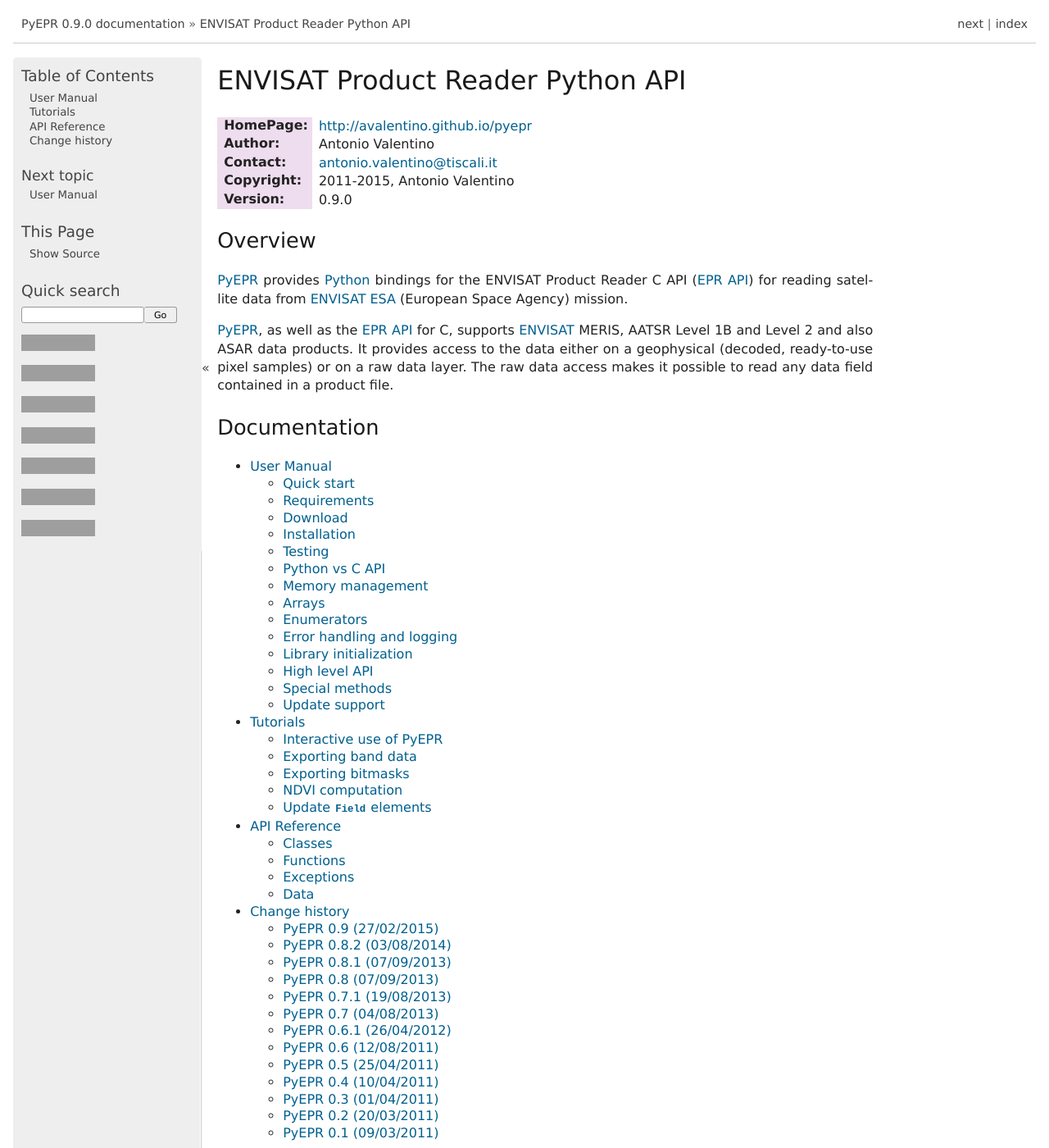
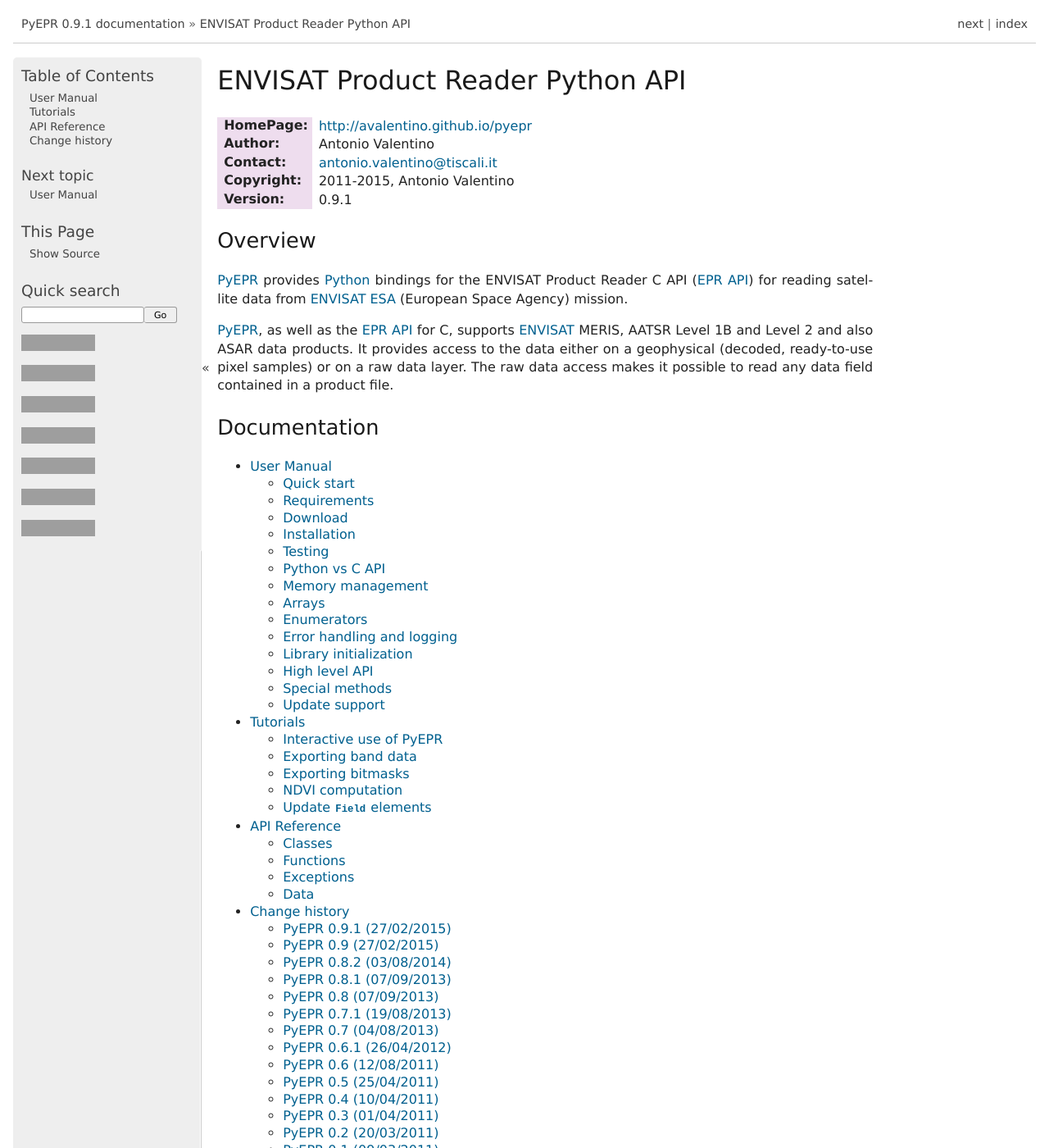
Before and after one commit to avalentino/pyepr, a Sphinx documentation site: the page built from doc/index.txt, in a window 1280 px wide and 1400 px high. Shown: the whole window at 82% size. Built offline with Sphinx 7.4.7, drawn with Linux system fonts in a browser that asks for light colours; formulas are drawn with MathJax 3; comment, search, counter and statistics services are not loaded; some of the changed text lies outside the part shown; grey boxes are pictures that could not be loaded.

Commit message:
Bunp version to 0.9.1

```diff
--- a/README.txt
+++ b/README.txt
@@ -6,7 +6,7 @@
 :Author:    Antonio Valentino
 :Contact:   antonio.valentino@tiscali.it
 :Copyright: 2011-2015, Antonio Valentino <antonio.valentino@tiscali.it>
-:Version:   0.9.0
+:Version:   0.9.1
 
 
 Introduction
--- a/doc/NEWS.txt
+++ b/doc/NEWS.txt
@@ -1,5 +1,11 @@
 Change history
 ==============
+
+
+PyEPR 0.9.1 (27/02/2015)
+------------------------
+
+* Fix source distribution (missing epr-api C sources)
 
 
 PyEPR 0.9 (27/02/2015)
--- a/doc/conf.py
+++ b/doc/conf.py
@@ -68,7 +68,7 @@
 # built documents.
 #
 # The short X.Y version.
-version = '0.9.0'
+version = '0.9.1'
 # The full version, including alpha/beta/rc tags.
 release = version  #+ 'dev'
 
--- a/doc/index.txt
+++ b/doc/index.txt
@@ -58,7 +58,8 @@
     Online documentation for other PyEpr_ versions:
 
     * `latest <https://pyepr.readthedocs.org/en/latest/>`_ development
-    * `0.9 <https://pyepr.readthedocs.org/en/v0.9/>`_ (latest stable)
+    * `0.9.1 <https://pyepr.readthedocs.org/en/v0.9.1/>`_ (latest stable)
+    * `0.9 <https://pyepr.readthedocs.org/en/v0.9/>`_
     * `0.8.2 <https://pyepr.readthedocs.org/en/v0.8.2/>`_
     * `0.8.1 <https://pyepr.readthedocs.org/en/v0.8.1/>`_
     * `0.8 <https://pyepr.readthedocs.org/en/v0.8/>`_
--- a/doc/interactive_use.txt
+++ b/doc/interactive_use.txt
@@ -75,7 +75,7 @@
         .. _ESA: https://earth.esa.int
 
     In [3]: epr.__version__, epr.EPR_C_API_VERSION
-    Out[3]: ('0.9.0', '2.3dev')
+    Out[3]: ('0.9.1', '2.3dev')
 
 Docstrings are available for almost all classes, methods and functions in
 the :mod:`epr` and they can be displayed using the :func:`help` python_
```
Also changed, not shown: 1 other file.
